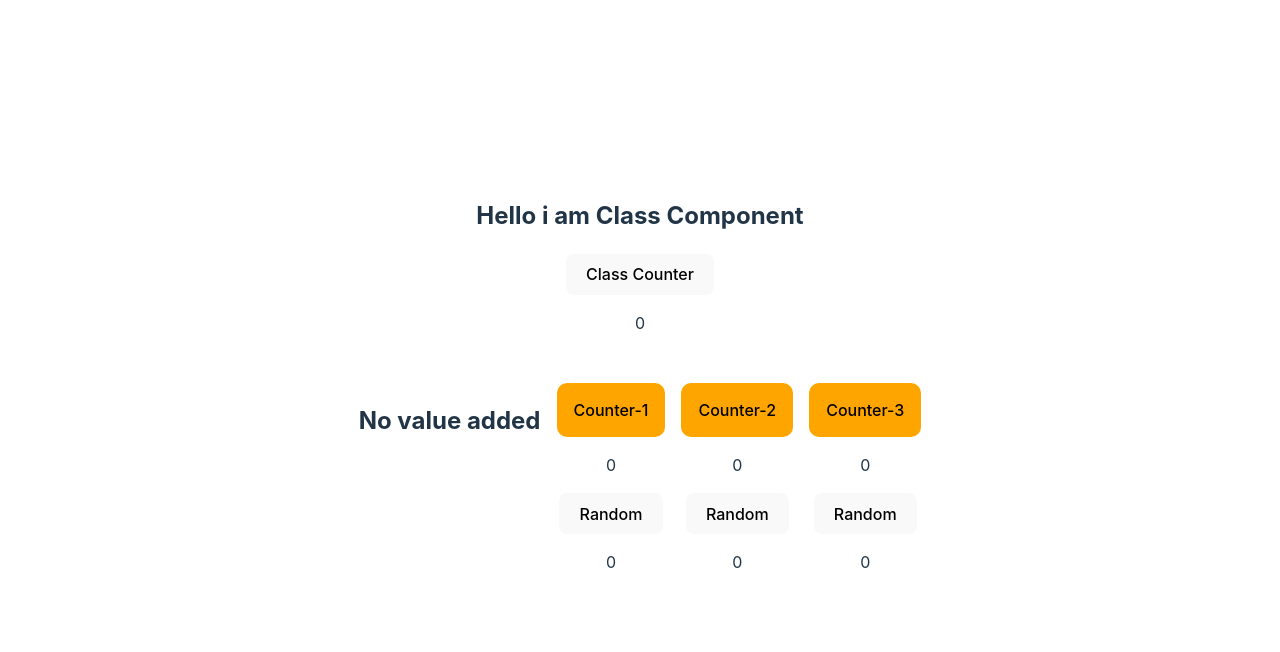
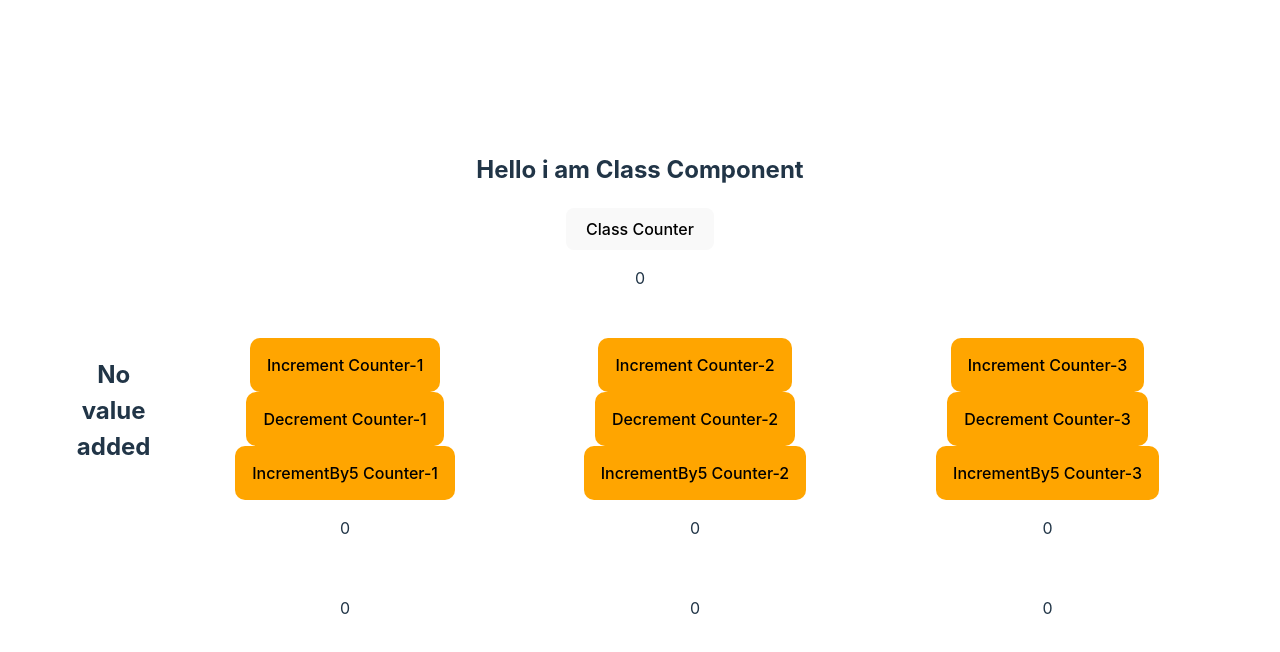
Before and after one commit to fardin17/React-js-basic, a React (Vite) app: page / in a window 1280 px wide. Shown: the top 652 px of the page. Built offline with nearby package versions, Linux system fonts and the light colour scheme.

Commit message:
useReducer

```diff
--- a/src/components/CounterComponent.jsx
+++ b/src/components/CounterComponent.jsx
@@ -1,33 +1,33 @@
-import { memo, useMemo, useState } from "react";
+import { memo, useMemo, useReducer, useState } from "react";
 
-const CounterComponent = ({ buttonName, handleTotalCounter }) => {
-  const [count, setCount] = useState(0);
+const CounterComponent = ({ buttonName }) => {
+  const reducer=(state,action)=>{
+    switch(action.type){
+      case 'increment': return {...state, count:state.count+1}
 
-  const [random, setRandom] = useState(0);
-  const handleCounter = () => {
-    setCount((prev) => prev + 1);
-    handleTotalCounter()
-  };
-  function estimateCostlyValue(number){
-    let result=number
-    console.log('start....')
-    for (let i=0; i<1000000000; i++)result+=i
-    console.log('end....')
-    return result
+      case 'decrement': return {...state, count:state.count-1}
+
+      case 'IncrementByPayload':return {...state, count:state.count+action.payload}
+
+      default:
+        return state
+    }
   }
-const randomBigCountValue=useMemo(()=>estimateCostlyValue(count),[count])
-console.log({randomBigCountValue})
+  const [countValue, dispatch] = useReducer(reducer,{count:0});
 
-  console.log(`${buttonName} component rendered`)
   return (
     <div>
-      <button className="counter-button" onClick={handleCounter}>
-        {buttonName}
+      <button className="counter-button"
+       onClick={()=>dispatch({type:'increment'})}>
+      {`Increment ${buttonName}`}
       </button>
-      <p>{count}</p>
-
-      <button onClick={()=>setRandom(prev=>prev+1)}>Random</button>
-      <p>{random}</p>
+      <button className="counter-button"
+       onClick={()=>dispatch({type:'decrement'})}>{`Decrement ${buttonName}`}</button>
+      <button className="counter-button"
+       onClick={()=>dispatch({type:'IncrementByPayload', payload:5})}>{`IncrementBy5 ${buttonName}`}</button>
+      <p>{countValue.count}</p>
+      <br/>
+       <p>{countValue.count}</p>
     </div>
   );
 };
```
